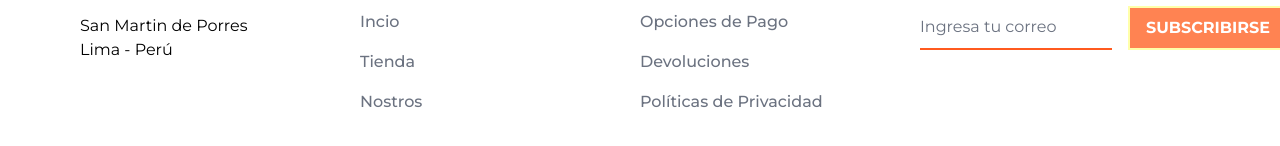
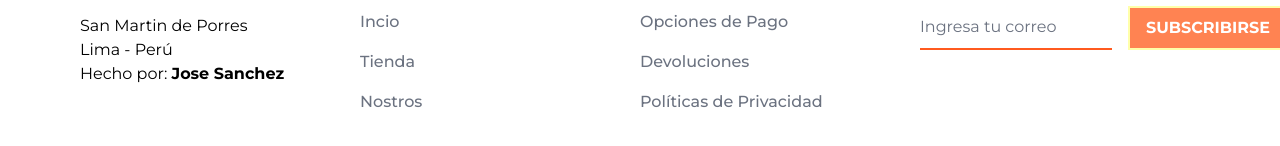
Before and after one commit to JoseSanchez90/Ecommerce-Furniro, a React (Vite) app: page / in a window 1280 px wide. Shown: the part 3312-3458 px from the top of the page. Built offline with nearby package versions, Linux system fonts and the light colour scheme; no server answers.

Commit message:
add link portfolio

```diff
--- a/src/Views/Home.jsx
+++ b/src/Views/Home.jsx
@@ -318,6 +318,7 @@ function Home() {
               </a>
               <p className="text-xs sm:text-sm lg:text-base">San Martin de Porres</p>
               <p className="text-xs sm:text-sm lg:text-base">Lima - Perú</p>
+              <p className="text-xs sm:text-sm lg:text-base">Hecho por: <a href="https://josesanchez.vercel.app/" target="_blank" className="font-bold">Jose Sanchez</a></p>
           </div>
 
           <div>
```
